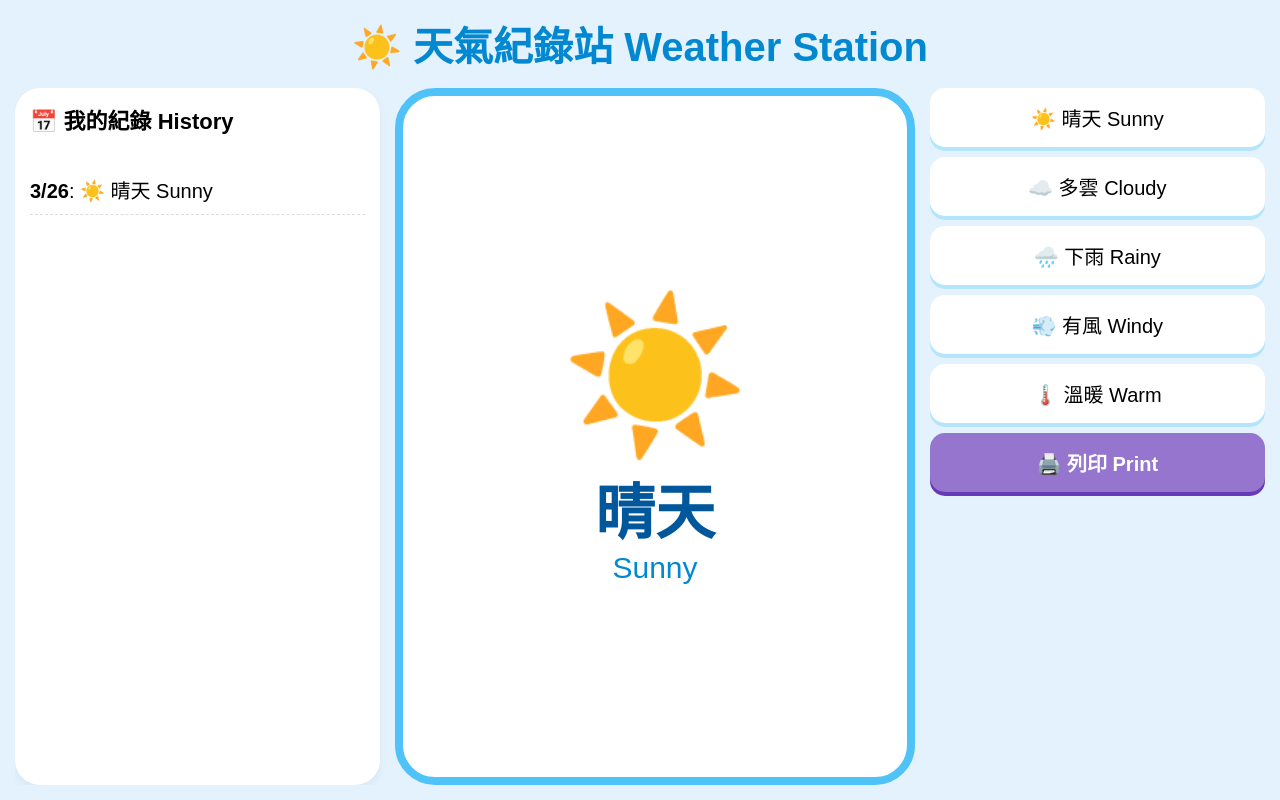
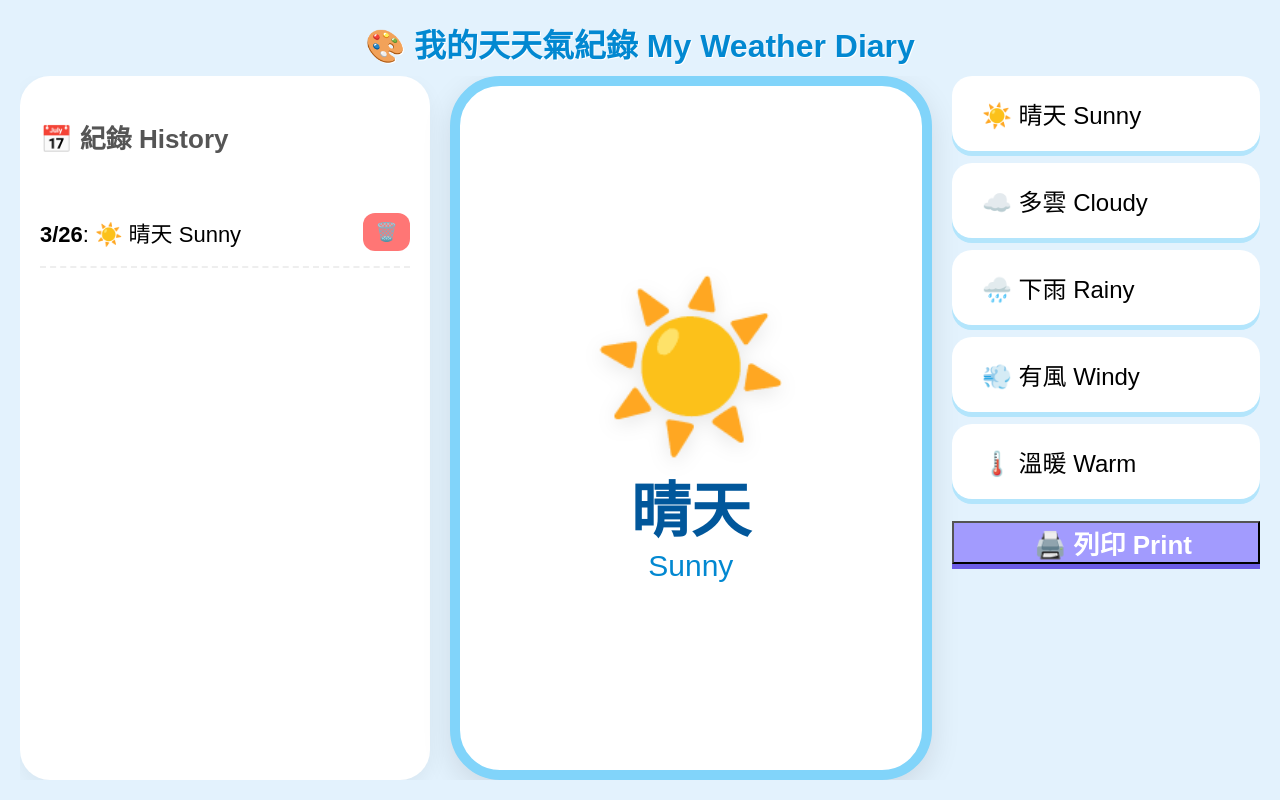
Before and after one commit to JaneWHN/myweather, a plain HTML site: page index.html in a window 1280 px wide. Both pictures are taken after a click on the button "☀️ 晴天 Sunny". Drawn offline with Linux system fonts and the light colour scheme.

Commit message:
Refactor HTML structure and styles for weather diary
Updated the title and styles for better aesthetics. Enhanced button styles and adjusted layout for improved user experience.

```diff
--- a/index.html
+++ b/index.html
@@ -3,133 +3,128 @@
 <head>
     <meta charset="UTF-8">
     <meta name="viewport" content="width=device-width, initial-scale=1.0, maximum-scale=1.0, user-scalable=no">
-    <title>我的天氣日記 Weather Diary</title>
+    <link rel="apple-touch-icon" href="https://img.icons8.com/fluency/180/sun.png">
+    <title>小工程師的天氣日記</title>
     <style>
-        :root { --blue: #0288d1; --light-blue: #e3f2fd; }
+        :root { --main-bg: #e3f2fd; --card-bg: #ffffff; --accent: #0288d1; }
+
         body {
             font-family: "Microsoft JhengHei", sans-serif;
-            background-color: var(--light-blue);
-            margin: 0; padding: 15px;
+            background-color: var(--main-bg);
+            margin: 0; padding: 20px;
             display: flex; flex-direction: column; height: 100vh;
             box-sizing: border-box;
         }
 
-        /* 標題 */
-        .header { text-align: center; margin-bottom: 15px; }
-        h1 { color: var(--blue); font-size: clamp(24px, 5vw, 40px); margin: 0; }
+        .header { text-align: center; margin-bottom: 10px; }
+        h1 { color: var(--accent); font-size: 32px; margin: 0; text-shadow: 1px 1px white; }
 
-        .container {
-            display: flex; flex: 1; gap: 15px; overflow: hidden;
+        .container { display: flex; flex: 1; gap: 20px; overflow: hidden; }
+
+        /* 左側紀錄清單 */
+        .history-panel {
+            flex: 1.2; background: var(--card-bg); border-radius: 30px;
+            padding: 20px; display: flex; flex-direction: column;
+            box-shadow: 0 8px 20px rgba(0,0,0,0.05);
+        }
+        #history-list {
+            list-style: none; padding: 0; font-size: 22px;
+            overflow-y: auto; flex: 1;
+        }
+        .history-item {
+            display: flex; justify-content: space-between; align-items: center;
+            padding: 15px 0; border-bottom: 2px dashed #eee;
+            animation: fadeIn 0.3s ease;
+        }
+        .btn-delete {
+            background: #ff7675; color: white; border: none;
+            padding: 8px 12px; border-radius: 12px; cursor: pointer;
+            font-size: 18px; margin-left: 10px;
         }
 
-        /* 左邊：紀錄 */
-        .history-panel {
-            flex: 1; background: white; border-radius: 25px;
-            padding: 15px; display: flex; flex-direction: column;
-            box-shadow: 0 4px 10px rgba(0,0,0,0.05);
+        /* 中間顯示區 */
+        .main-display {
+            flex: 1.5; background: white; border-radius: 50px;
+            border: 10px solid #81d4fa; display: flex;
+            flex-direction: column; justify-content: center; align-items: center;
+            box-shadow: 0 10px 30px rgba(0,0,0,0.1);
         }
-        #history-list {
-            list-style: none; padding: 0; font-size: 20px;
-            overflow-y: auto; flex: 1;
+        #big-icon { font-size: 160px; filter: drop-shadow(0 5px 10px rgba(0,0,0,0.1)); }
+        #big-zh { font-size: 60px; font-weight: bold; color: #01579b; }
+        #big-en { font-size: 30px; color: var(--accent); }
+
+        /* 右側按鈕區 */
+        .input-panel { flex: 1; display: flex; flex-direction: column; gap: 12px; }
+        .weather-btn {
+            font-size: 24px; padding: 20px; border: none;
+            border-radius: 20px; background: white; cursor: pointer;
+            box-shadow: 0 5px 0 #b3e5fc; transition: 0.1s;
+            text-align: left; padding-left: 30px;
         }
-        .history-item { padding: 10px 0; border-bottom: 1px dashed #ddd; }
+        .weather-btn:active { transform: translateY(4px); box-shadow: none; }
+        .btn-print {
+            background: #a29bfe; color: white; box-shadow: 0 5px 0 #6c5ce7;
+            font-weight: bold; font-size: 26px; margin-top: 10px; text-align: center; padding-left: 20px;
+        }
 
-        /* 中間：顯示 */
-        .main-display {
-            flex: 1.5; background: white; border-radius: 40px;
-            border: 8px solid #4fc3f7; display: flex;
-            flex-direction: column; justify-content: center; align-items: center;
-        }
-        #big-icon { font-size: clamp(80px, 15vw, 150px); }
-        #big-zh { font-size: clamp(40px, 8vw, 60px); font-weight: bold; color: #01579b; }
-        #big-en { font-size: clamp(20px, 4vw, 30px); color: var(--blue); }
+        @keyframes fadeIn { from { opacity: 0; transform: translateY(10px); } to { opacity: 1; } }
 
-        /* 右邊：按鈕 */
-        .input-panel {
-            flex: 1; display: flex; flex-direction: column; gap: 10px;
-        }
-        button {
-            font-size: 20px; padding: 15px; border: none;
-            border-radius: 15px; background: white; cursor: pointer;
-            box-shadow: 0 4px 0 #b3e5fc; transition: 0.1s;
-        }
-        button:active { transform: translateY(3px); box-shadow: none; }
-        .btn-print { background: #9575cd; color: white; box-shadow: 0 4px 0 #673ab7; font-weight: bold; }
-
-        /* 列印樣式 */
         @media print {
-            .input-panel, .header { display: none !important; }
+            .input-panel, .header, .btn-delete { display: none !important; }
             .container { display: block; }
             .main-display { display: none; }
-            .history-panel { width: 100%; box-shadow: none; }
+            .history-panel { width: 100%; box-shadow: none; border: none; }
+            #history-list { font-size: 28px; }
         }
     </style>
 </head>
 <body>
 
     <div class="header">
-        <h1>☀️ 天氣紀錄站 Weather Station</h1>
+        <h1>🎨 我的天天氣紀錄 My Weather Diary</h1>
     </div>
 
     <div class="container">
-        <div class="history-panel" id="print-content">
-            <h2 style="font-size: 22px; margin: 0 0 10px 0;">📅 我的紀錄 History</h2>
+        <div class="history-panel">
+            <h2 style="font-size: 26px; color: #555;">📅 紀錄 History</h2>
             <ul id="history-list"></ul>
         </div>
 
         <div class="main-display">
             <div id="big-icon">🌈</div>
-            <div id="big-zh">今天天氣</div>
-            <div id="big-en">Today's Weather</div>
+            <div id="big-zh">你好！</div>
+            <div id="big-en">Hello!</div>
         </div>
 
         <div class="input-panel">
-            <button onclick="add('☀️', '晴天', 'Sunny')">☀️ 晴天 Sunny</button>
-            <button onclick="add('☁️', '多雲', 'Cloudy')">☁️ 多雲 Cloudy</button>
-            <button onclick="add('🌧️', '下雨', 'Rainy')">🌧️ 下雨 Rainy</button>
-            <button onclick="add('💨', '有風', 'Windy')">💨 有風 Windy</button>
-            <button onclick="add('🌡️', '溫暖', 'Warm')">🌡️ 溫暖 Warm</button>
-            <button class="btn-print" onclick="smartPrint()">🖨️ 列印 Print</button>
+            <button class="weather-btn" onclick="add('☀️', '晴天', 'Sunny')">☀️ 晴天 Sunny</button>
+            <button class="weather-btn" onclick="onclick="add('☁️', '多雲', 'Cloudy')">☁️ 多雲 Cloudy</button>
+            <button class="weather-btn" onclick="add('🌧️', '下雨', 'Rainy')">🌧️ 下雨 Rainy</button>
+            <button class="weather-btn" onclick="add('💨', '有風', 'Windy')">💨 有風 Windy</button>
+            <button class="weather-btn" onclick="add('🌡️', '溫暖', 'Warm')">🌡️ 溫暖 Warm</button>
+            <button class="btn-print" onclick="window.print()">🖨️ 列印 Print</button>
         </div>
     </div>
 
     <script>
         function add(icon, zh, en) {
+            // 更新中間畫面
             document.getElementById('big-icon').innerText = icon;
             document.getElementById('big-zh').innerText = zh;
             document.getElementById('big-en').innerText = en;
+
+            // 產生紀錄
             const now = new Date();
-            const dateStr = (now.getMonth() + 1) + "/" + now.getDate();
+            const time = (now.getMonth() + 1) + "/" + now.getDate();
             const list = document.getElementById('history-list');
-            const entry = document.createElement('li');
-            entry.className = 'history-item';
-            entry.innerHTML = `<strong>${dateStr}</strong>: ${icon} ${zh} ${en}`;
-            list.insertBefore(entry, list.firstChild);
-        }
 
-        function smartPrint() {
-            // 解決嵌入框架無法列印的黑科技：
-            // 建立一個隱藏的新視窗，把內容丟進去印，然後關掉
-            const content = document.getElementById('print-content').innerHTML;
-            const printWindow = window.open('', '_blank');
-            printWindow.document.write(`
-                <html>
-                <head><title>Print Weather</title>
-                <style>
-                    body { font-family: sans-serif; padding: 20px; }
-                    .history-item { padding: 10px; border-bottom: 1px solid #ccc; font-size: 24px; }
-                    h2 { color: #0288d1; }
-                </style>
-                </head>
-                <body>${content}</body>
-                </html>
-            `);
-            printWindow.document.close();
-            printWindow.focus();
-            setTimeout(() => {
-                printWindow.print();
-                printWindow.close();
-            }, 500);
+            const li = document.createElement('li');
+            li.className = 'history-item';
+            li.innerHTML = `
+                <span><strong>${time}</strong>: ${icon} ${zh} ${en}</span>
+                <button class="btn-delete" onclick="this.parentElement.remove()">🗑️</button>
+            `;
+            list.insertBefore(li, list.firstChild);
         }
     </script>
 </body>
```
